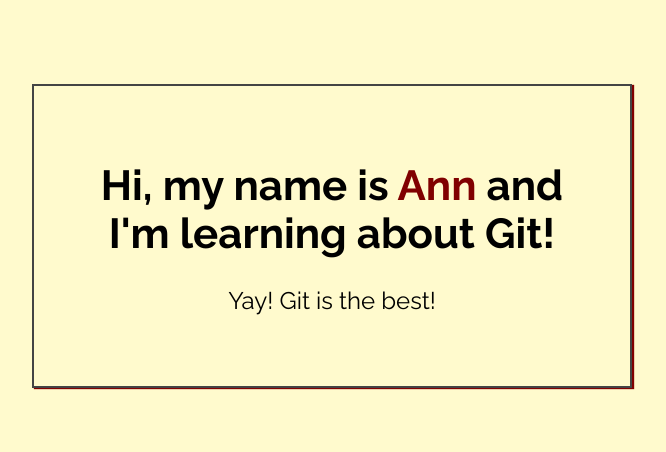
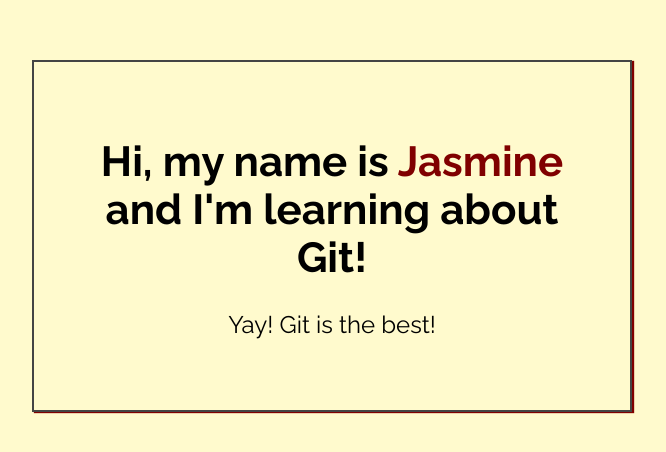
Before and after one commit to jjackson112/Website-Design-for-Seasons, a plain HTML site: page index.html in a window 1280 px wide. Shown: the part 164-616 px from the top of the page, without its empty margins (308-974 px from the left). Drawn offline with Linux system fonts and the light colour scheme.

Commit message:
Added name to index.html

```diff
--- a/index.html
+++ b/index.html
@@ -14,7 +14,7 @@
 <body>
 
     <div class="greeting">
-        <h1>Hi, my name is <span class="highlight">Ann</span> and I'm learning about Git! </h1>
+        <h1>Hi, my name is <span class="highlight">Jasmine</span> and I'm learning about Git! </h1>
 
         <p>Yay! Git is the best!</p>
     </div>
```
